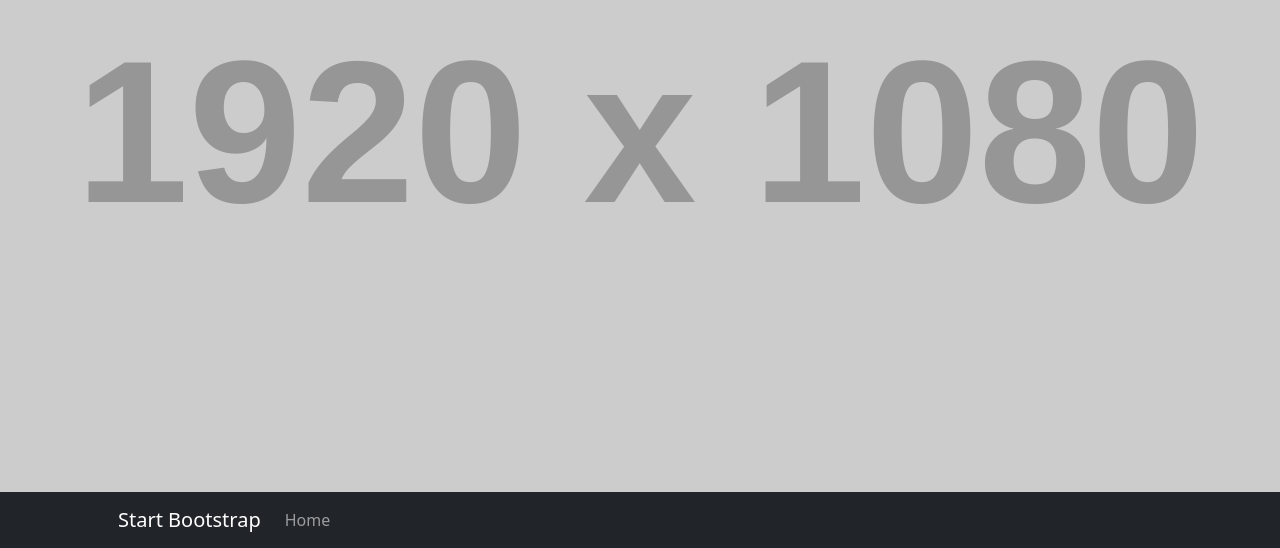
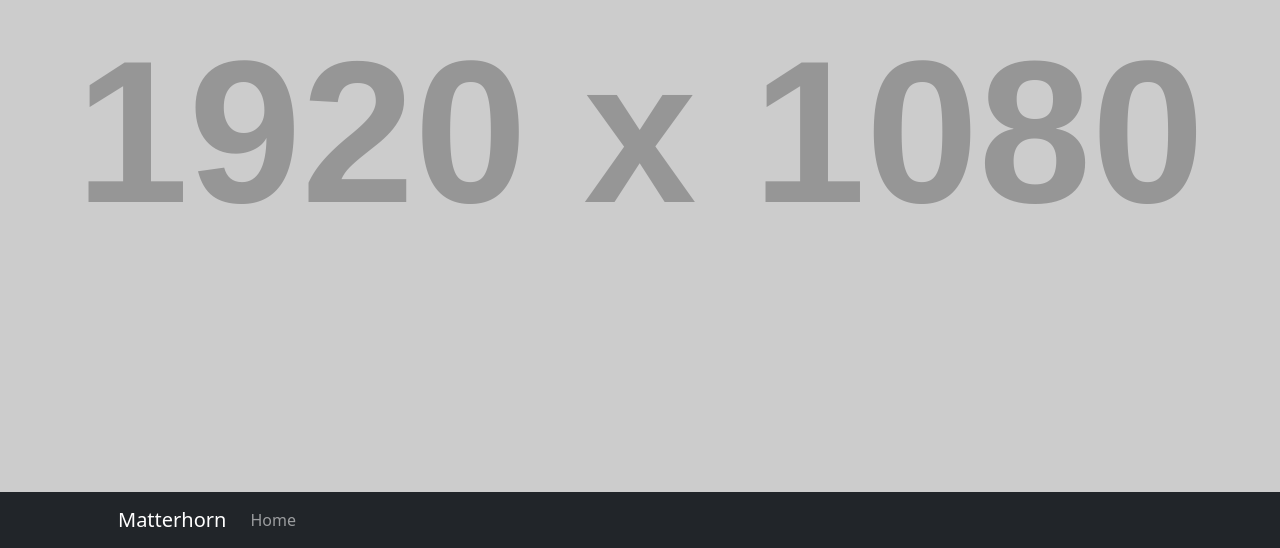
Before and after one commit to bankitomi26/matterhorn, a plain HTML site: page index.html in a window 1280 px wide. Shown: the part 252-800 px from the top of the page. Drawn offline with nearby package versions, Linux system fonts and the light colour scheme; placeholder pictures from the web are drawn by us.

Commit message:
Update index.html

```diff
--- a/index.html
+++ b/index.html
@@ -15,7 +15,7 @@
         <!-- Navigation-->
         <nav class="navbar navbar-expand-lg navbar-dark bg-dark fixed-bottom">
             <div class="container px-4 px-lg-5">
-                <a class="navbar-brand" href="#!">Start Bootstrap</a>
+                <a class="navbar-brand" href="#!">Matterhorn</a>
                 <button class="navbar-toggler" type="button" data-bs-toggle="collapse" data-bs-target="#navbarResponsive" aria-controls="navbarResponsive" aria-expanded="false" aria-label="Toggle navigation"><span class="navbar-toggler-icon"></span></button>
                 <div class="collapse navbar-collapse" id="navbarResponsive">
                     <ul class="navbar-nav ml-auto">
```
